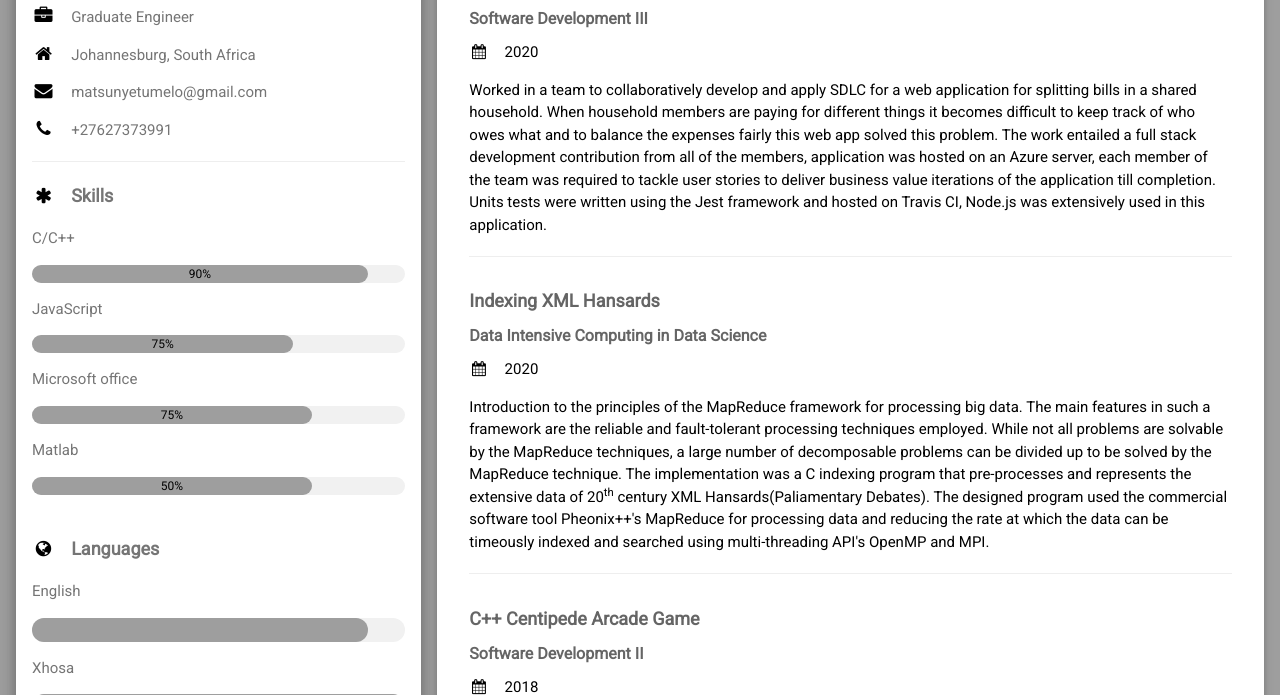
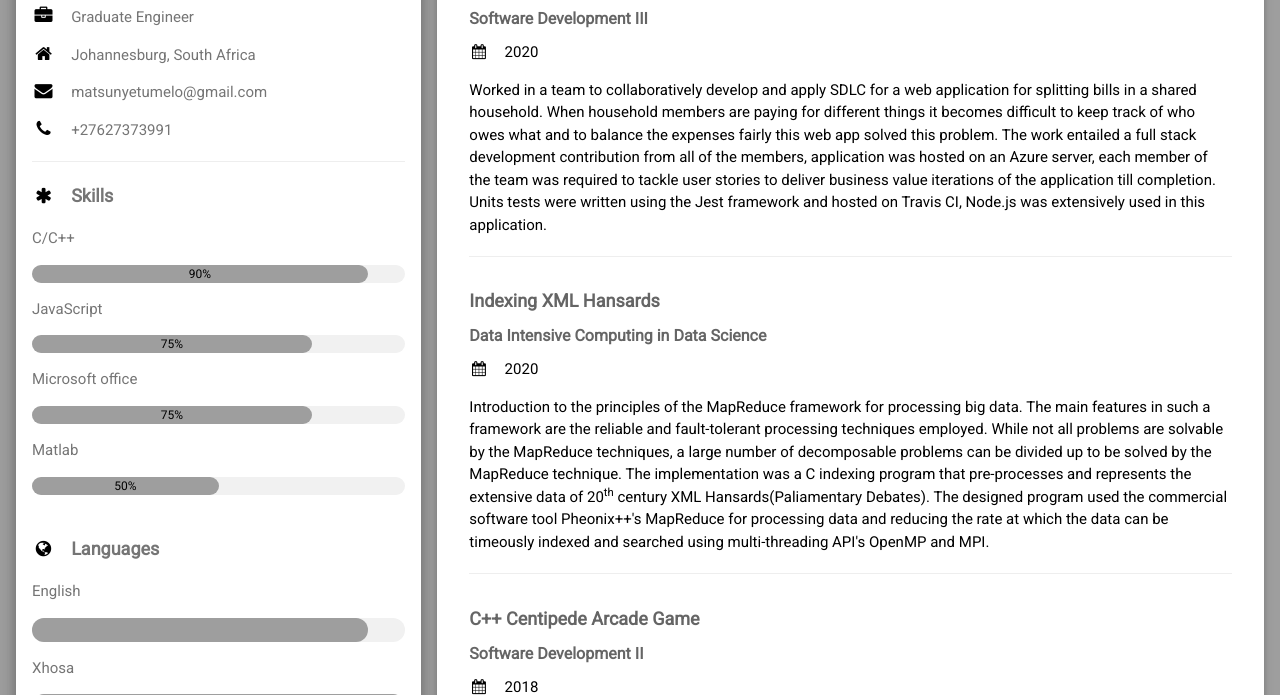
Before and after one commit to MATSUNYE/tumelomatsunye.github.io, a plain HTML site: page index.html in a window 1280 px wide. Shown: the part 493-1188 px from the top of the page. Drawn offline with nearby package versions, Linux system fonts and the light colour scheme.

Commit message:
Update index.html

```diff
--- a/index.html
+++ b/index.html
@@ -54,7 +54,7 @@
             </div>
             <p>JavaScript</p>
             <div class="w3-light-grey w3-round-xlarge w3-small">
-              <div class="w3-container w3-center w3-round-xlarge w3-grey" style="width:70%">
+              <div class="w3-container w3-center w3-round-xlarge w3-grey" style="width:75%">
                 75%
               </div>
             </div>
@@ -64,7 +64,7 @@
             </div>
             <p>Matlab</p>
             <div class="w3-light-grey w3-round-xlarge w3-small">
-              <div class="w3-container w3-center w3-round-xlarge w3-grey" style="width:75%">50%</div>
+              <div class="w3-container w3-center w3-round-xlarge w3-grey" style="width:50%">50%</div>
             </div>
             <br>
 
```
